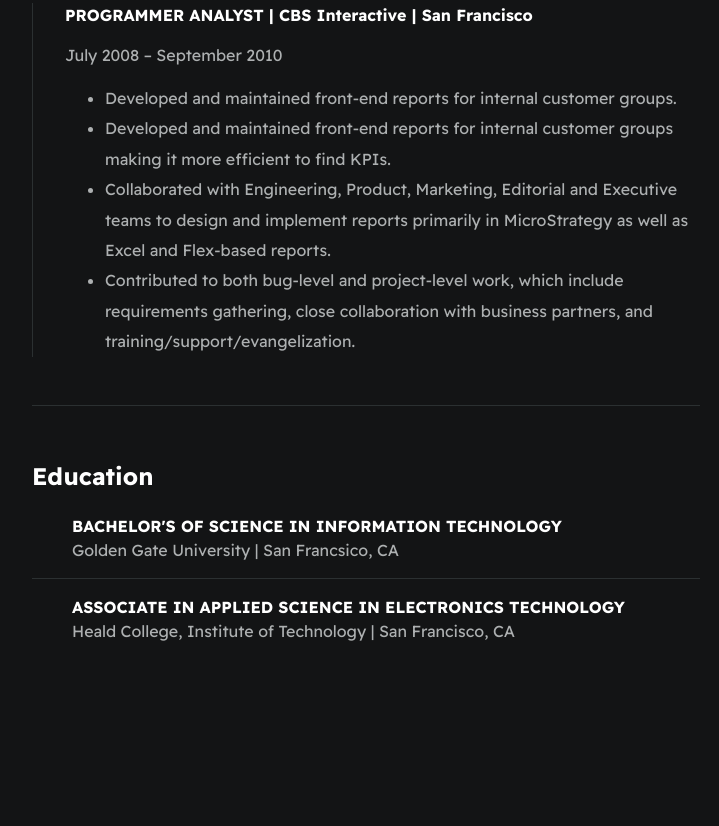
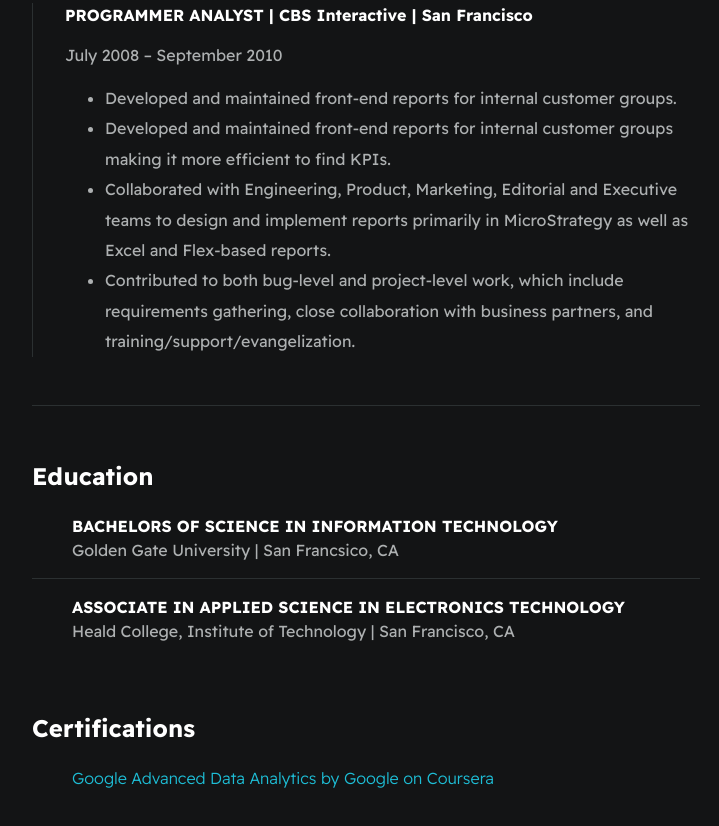
Before and after one commit to peraltaf/digital-resume, a plain HTML site: page index.html in a window 1280 px wide. Shown: the part 3599-4425 px from the top of the page, without its empty margins (274-993 px from the left). Before the commit the page ends 4298 px from the top, so only its background shows below. Drawn offline with Linux system fonts and the light colour scheme.

Commit message:
adding certifications

```diff
--- a/index.html
+++ b/index.html
@@ -132,7 +132,7 @@
         <section id="education-history-wrapper" class="section--page">
             <h2>Education</h2>
             <blockquote>
-                <strong>BACHELOR'S OF SCIENCE IN INFORMATION TECHNOLOGY</strong>
+                <strong>BACHELORS OF SCIENCE IN INFORMATION TECHNOLOGY</strong>
                 <br>
                 <span>Golden Gate University | San Francsico, CA</span>
             </blockquote>
@@ -145,6 +145,15 @@
                 <span>Heald College, Institute of Technology | San Francisco, CA</span>
             </blockquote>
         </section>
+
+        <section id="certifications-wrapper" class="section--page">
+            <h2>Certifications</h2>
+            <blockquote>
+                <strong>
+                    <a href="https://coursera.org/share/75ec920afcf93f62ddb1bd62202e6cf6">Google Advanced Data Analytics by Google on Coursera</a>
+                </strong>
+            </blockquote>
+        </section>
     </div>
 </body>
 </html>
```
